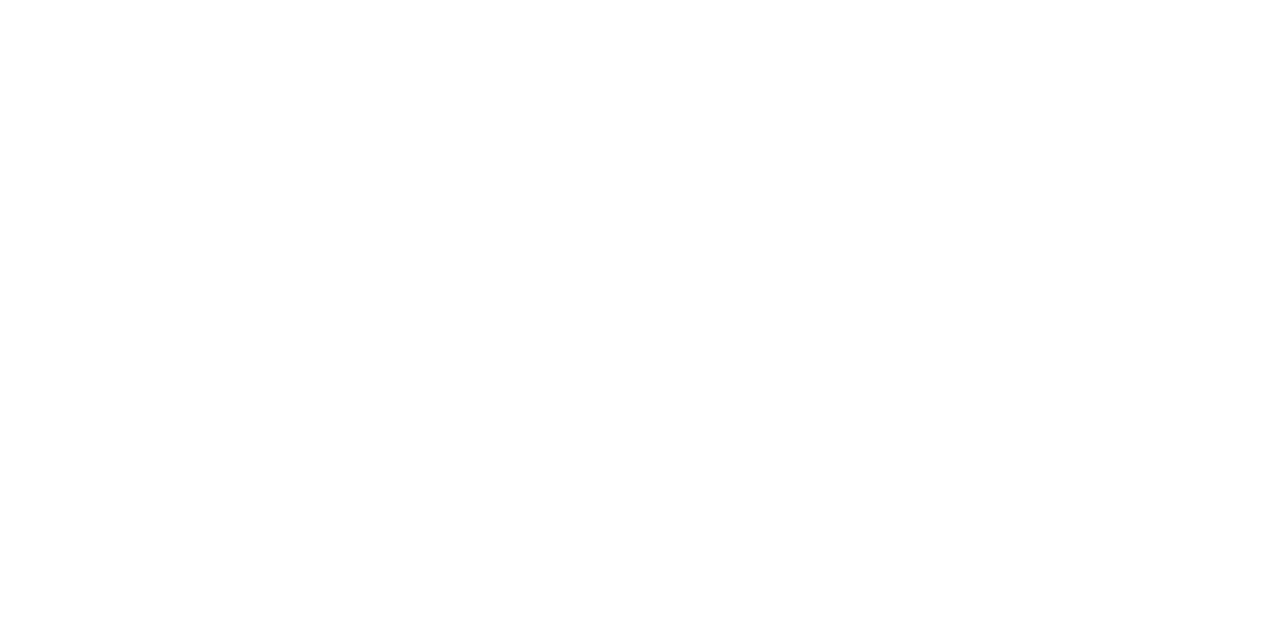
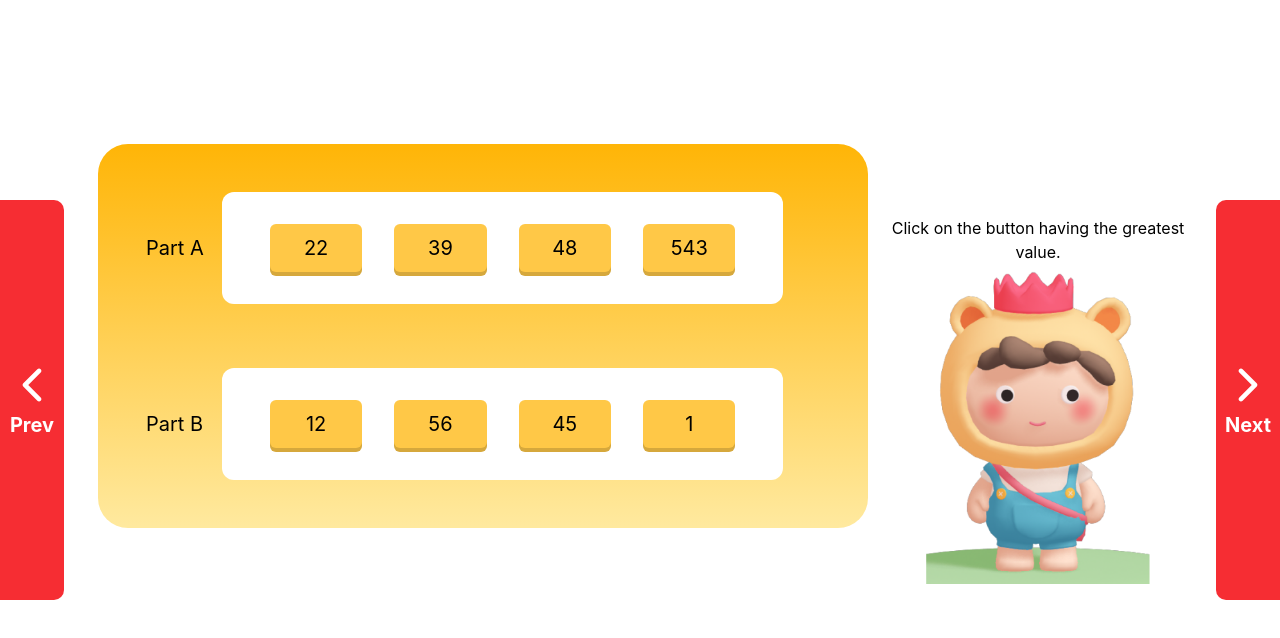
Before and after one commit to singhcoder694/LiteracyApp, a React (Create React App) app: page /background in a window 1280 px wide. Before the commit this address had no page. Shown: the top 638 px of the page. Built offline with nearby package versions, Linux system fonts and the light colour scheme; a web font is replaced by a local one.

Commit message:
background page compiled

```diff
--- a/package.json
+++ b/package.json
@@ -9,6 +9,7 @@
     "framer-motion": "^11.0.3",
     "react": "^18.2.0",
     "react-dom": "^18.2.0",
+    "react-icons": "^5.0.1",
     "react-router-dom": "^6.21.3",
     "react-scripts": "5.0.1",
     "web-vitals": "^2.1.4"
--- a/src/App.js
+++ b/src/App.js
@@ -3,6 +3,7 @@
 import MatchNumbers from "./pages/MatchNumbers";
 import SmallestNumber from "./pages/SmallestNumber";
 import Instructions from "./pages/Instructions";
+import Background from "./Components/Background";
 
 const App = () => {
   return (
@@ -12,6 +13,7 @@
           <Route path="/" element={<Instructions />} />
           <Route path="/smallestnumber" element={<SmallestNumber />} />
           <Route path="/matchnumbers" element={<MatchNumbers />} />
+          <Route path="/background" element={<Background />} />
         </Routes>
       </Router>
     </main>
--- /dev/null
+++ b/src/Components/Background.css
@@ -0,0 +1,90 @@
+.background-container {
+  display: flex;
+  flex-direction: row;
+  justify-content: space-evenly;
+  height: 100vh;
+}
+
+.prev-button {
+  display: flex;
+  flex-direction: column;
+  justify-content: center;
+  align-items: center;
+  position: absolute;
+  top: 50%;
+  left: 0;
+  transform: translateY(-50%);
+  width: 5%;
+  height: 50%;
+  background-color: #f62d33;
+  cursor: pointer;
+  transition: background-color 0.3s;
+  border-top-right-radius: 10px;
+  border-bottom-right-radius: 10px;
+}
+
+.prev-button button {
+  color: white;
+  font-size: 20px;
+  font-weight: bold;
+  background-color: #f62d33;
+  border: none;
+  cursor: pointer;
+}
+
+.back-icon {
+  color: white;
+  font-size: 50px;
+  font-weight: bold;
+  background-color: #f62d33;
+  border: none;
+  cursor: pointer;
+  font-weight: bolder;
+}
+
+.next-button {
+  display: flex;
+  flex-direction: column;
+  justify-content: center;
+  align-items: center;
+  position: absolute;
+  top: 50%;
+  right: 0;
+  transform: translateY(-50%);
+  width: 5%;
+  height: 50%;
+  background-color: #f62d33; /* Choose your desired color */
+  cursor: pointer;
+  transition: background-color 0.3s;
+  border-top-left-radius: 10px;
+  border-bottom-left-radius: 10px;
+}
+
+.next-button button {
+  color: white;
+  font-size: 20px;
+  font-weight: bold;
+  background-color: #f62d33; /* Choose your desired color */
+  border: none;
+  cursor: pointer;
+}
+
+.component-conntainer {
+  width: 62%;
+}
+.mascot-contaier {
+  width: 25%;
+  display: flex;
+  flex-direction: column;
+  align-items: center;
+  justify-content: center;
+  margin-left: -3%;
+}
+
+.mascot-contaier img {
+  height: 40%;
+}
+
+.mascot-contaier p {
+  text-align: center;
+}
--- /dev/null
+++ b/src/Components/Background.jsx
@@ -0,0 +1,34 @@
+import react from "react";
+import "./Background.css";
+import { IoIosArrowBack, IoIosArrowForward } from "react-icons/io";
+import gudda from "../assets/images/Gudda.jpg";
+
+import React from "react";
+import SmallestNumber from "../pages/SmallestNumber";
+import MatchNumbers from "../pages/MatchNumbers";
+
+export default function Background() {
+  return (
+    <div className="background-container">
+      <div>
+        <div className="prev-button">
+          <IoIosArrowBack className="back-icon" />
+          <button>Prev</button>
+        </div>
+      </div>
+      <div className="component-conntainer">
+        <SmallestNumber/>
+      </div>
+      <div className="mascot-contaier">
+        <p>Click on the button having the greatest value.</p>
+        <img src={gudda} alt="Gudda" className="instruction-gudda" />
+      </div>
+      <div>
+        <div className="next-button">
+          <IoIosArrowForward className="back-icon" />
+          <button>Next</button>
+        </div>
+      </div>
+    </div>
+  );
+}
--- /dev/null
+++ b/src/Components/NavigationContext.jsx
@@ -0,0 +1,31 @@
+// NavigationContext.js
+import React, { createContext, useContext, useState } from "react";
+
+const NavigationContext = createContext();
+
+export const useNavigation = () => useContext(NavigationContext);
+
+export const NavigationProvider = ({ children }) => {
+  const [currentPath, setCurrentPath] = useState("/smallestnumber");
+
+  const paths = ["/smallestnumber", "/matchnumbers", "/fillintheblanks"];
+  const totalPaths = paths.length;
+
+  const handleNext = () => {
+    const currentIndex = paths.indexOf(currentPath);
+    const nextIndex = (currentIndex + 1) % totalPaths;
+    setCurrentPath(paths[nextIndex]);
+  };
+
+  const handlePrev = () => {
+    const currentIndex = paths.indexOf(currentPath);
+    const prevIndex = (currentIndex - 1 + totalPaths) % totalPaths;
+    setCurrentPath(paths[prevIndex]);
+  };
+
+  return (
+    <NavigationContext.Provider value={{ currentPath, handleNext, handlePrev }}>
+      {children}
+    </NavigationContext.Provider>
+  );
+};
--- a/src/pages/MatchNumbers.jsx
+++ b/src/pages/MatchNumbers.jsx
@@ -166,14 +166,7 @@
   };
   console.log(ansbox1, ansbox2, ansbox3, ansbox4, animationKey);
   return (
-    <div
-      className="container min-h-screen flex flex-col"
-      style={{
-        backgroundImage: `url(${bgimg})`,
-        backgroundSize: "cover",
-        backgroundPosition: "center",
-      }}
-    >
+    <div className="container min-h-screen flex flex-col">
       <div className="bg-white w-7/12 h-5/6 p-12 z-10 ml-36 flex mt-16 rounded-md shadow-custom flex-col">
         <h3 className="text-xl font-mono mb-7">
           <span className="font-bold">Match</span> the following questions:
--- a/src/pages/SmallestNumber.jsx
+++ b/src/pages/SmallestNumber.jsx
@@ -1,24 +1,25 @@
 import React from "react";
-import bgimg from "../assets/bg-ques.svg";
 import NumberSection from "../Components/NumberSection";
+import Background from "../Components/Background";
 
 export default function SmallestNumber() {
   const buttonValues1 = [22, 39, 48, 543];
   const buttonValues2 = [12, 56, 45, 1];
 
   return (
-    <div
-      className="container min-h-screen flex flex-col"
-      style={{
-        backgroundImage: `url(${bgimg})`,
-        backgroundSize: "cover",
-        backgroundPosition: "center",
-      }}
-    >
-      <div className="bg-smallest-ques-gradient w-8/12 h-3/6 py-12 px-12 z-10 ml-36 flex mt-16 rounded-3xl flex-col" style={{ borderRadius: '30px' }}>
-        <NumberSection sectionLabel="Part A" buttonValues={buttonValues1} />
-        <NumberSection sectionLabel="Part B" buttonValues={buttonValues2} />
+    <>
+      <div
+        className="container min-h-screen flex flex-col absolute"
+        style={{ width: "62%" }}
+      >
+        <div
+          className="bg-smallest-ques-gradient  h-3/6 py-8 pb-0 px-12 z-10 ml-4 flex mt-36 rounded-3xl flex-col"
+          style={{ borderRadius: "30px", width: "97%" }}
+        >
+          <NumberSection sectionLabel="Part A" buttonValues={buttonValues1} />
+          <NumberSection sectionLabel="Part B" buttonValues={buttonValues2} />
+        </div>
       </div>
-    </div>
+    </>
   );
 }
```
Also changed, not shown: 1 other file (tests, documents, lock files or other folders).
